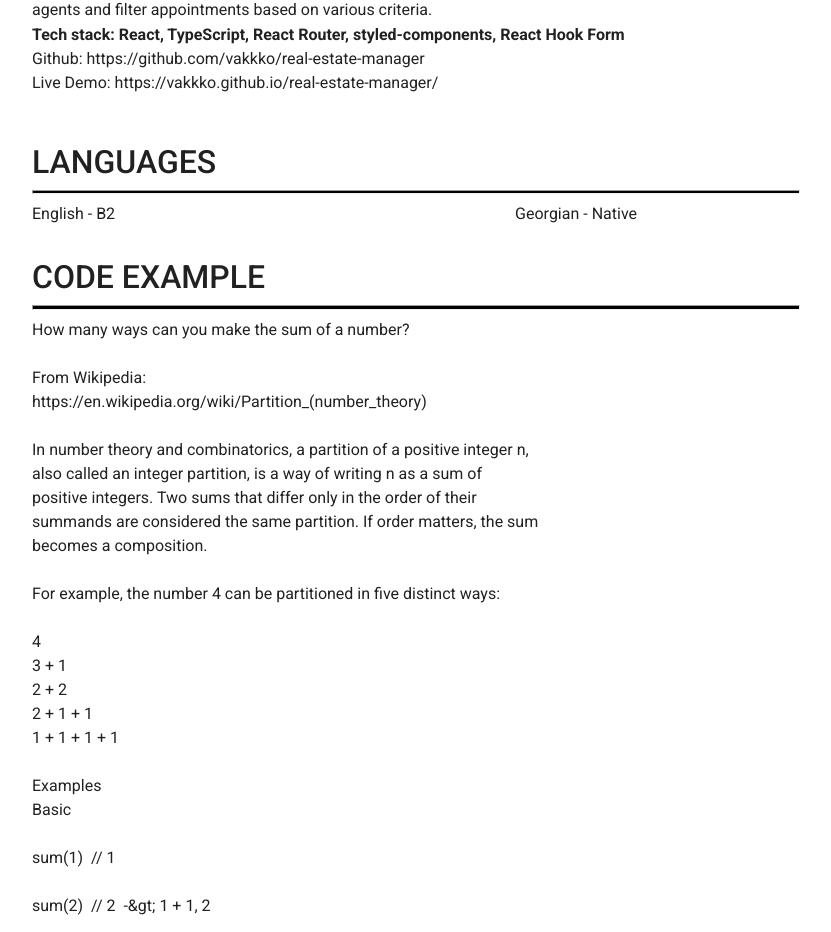
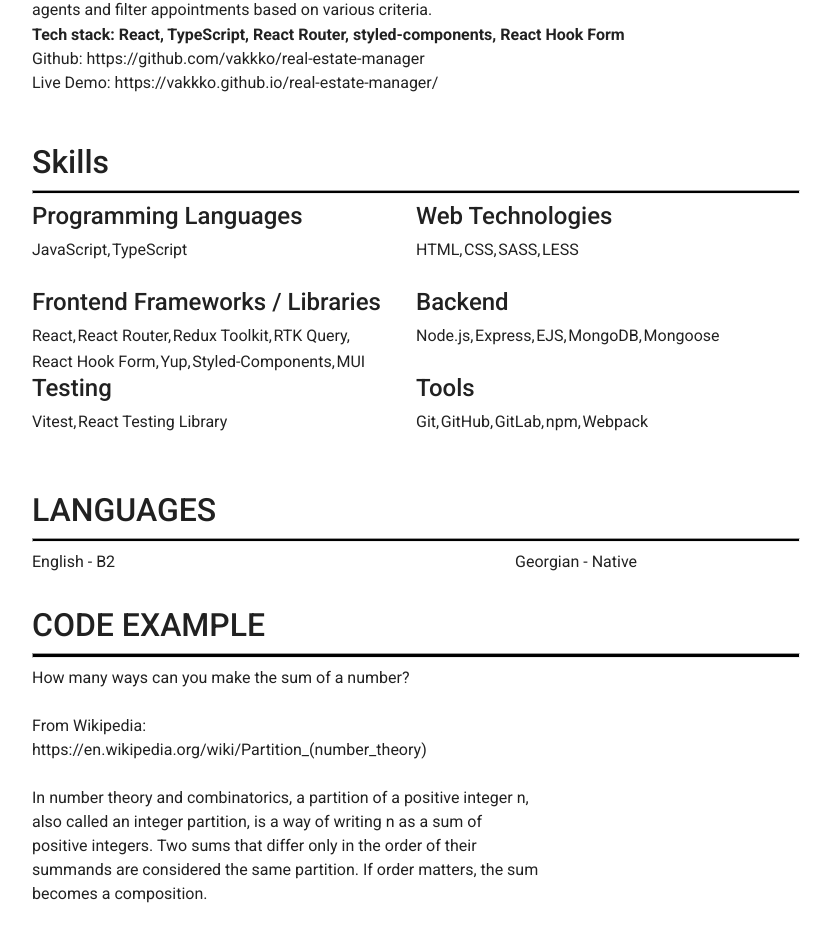
Before and after one commit to vakkko/rsschool-cv, a React (Vite) app in the folder cv/: page / in a window 1280 px wide. Shown: the part 1431-2363 px from the top of the page, without its empty margins (224-1055 px from the left). Built offline with nearby package versions, Linux system fonts and the light colour scheme; some icons are missing.

Commit message:
feat: add Skills component

```diff
--- a/cv/src/components/MainContent/MainContent.tsx
+++ b/cv/src/components/MainContent/MainContent.tsx
@@ -10,6 +10,7 @@ import Box from "@mui/material/Box";
 
 import { mainContentStyles } from "./mainContent.styles";
 import CodeExample from "./CodeExample/CodeExample";
+import Skills from "./Skills/Skills";
 
 const MainContent: React.FC = () => {
   return (
@@ -18,6 +19,7 @@ const MainContent: React.FC = () => {
       <Experience />
       <Education />
       <Projects />
+      <Skills />
       <Languages />
       <CodeExample />
     </Box>
--- /dev/null
+++ b/cv/src/components/MainContent/Skills/Skill.const.ts
@@ -0,0 +1,20 @@
+export const programmingLanguages = ["JavaScript", "TypeScript"];
+
+export const webTechnologies = ["HTML", "CSS", "SASS", "LESS"];
+
+export const frontendFrameworksAndLibraries = [
+  "React",
+  "React Router",
+  "Redux Toolkit",
+  "RTK Query",
+  "React Hook Form",
+  "Yup",
+  "Styled-Components",
+  "MUI",
+];
+
+export const backend = ["Node.js", "Express", "EJS", "MongoDB", "Mongoose"];
+
+export const testing = ["Vitest", "React Testing Library"];
+
+export const tools = ["Git", "GitHub", "GitLab", "npm", "Webpack"];
--- /dev/null
+++ b/cv/src/components/MainContent/Skills/Skills.styles.ts
@@ -0,0 +1,7 @@
+import type { SxProps, Theme } from "@mui/material";
+
+export const skillsContainer: SxProps<Theme> = {
+  display: "grid",
+  gridTemplateRows: "repeat(3, 1fr)",
+  gridTemplateColumns: "repeat(2, 1fr)",
+};
--- /dev/null
+++ b/cv/src/components/MainContent/Skills/Skills.tsx
@@ -0,0 +1,41 @@
+import React from "react";
+
+import Box from "@mui/material/Box";
+
+import SectionHeader from "../Summary/SectionHeader/SectionHeader";
+import SkillsList from "./SkillsList/SkillsList";
+
+import {
+  programmingLanguages,
+  webTechnologies,
+  frontendFrameworksAndLibraries,
+  backend,
+  testing,
+  tools,
+} from "./Skill.const";
+
+import { skillsContainer } from "./Skills.styles";
+
+const Skills: React.FC = () => {
+  return (
+    <Box id="skills" component={"section"}>
+      <SectionHeader title="Skills" />
+      <Box sx={skillsContainer}>
+        <SkillsList
+          skillTitle="Programming Languages"
+          skills={programmingLanguages}
+        />
+        <SkillsList skillTitle="Web Technologies" skills={webTechnologies} />
+        <SkillsList
+          skillTitle="Frontend Frameworks / Libraries"
+          skills={frontendFrameworksAndLibraries}
+        />
+        <SkillsList skillTitle="Backend" skills={backend} />
+        <SkillsList skillTitle="Testing" skills={testing} />
+        <SkillsList skillTitle="Tools" skills={tools} />
+      </Box>
+    </Box>
+  );
+};
+
+export default Skills;
--- /dev/null
+++ b/cv/src/components/MainContent/Skills/SkillsList/SkillsList.styles.ts
@@ -0,0 +1,10 @@
+import type { SxProps, Theme } from "@mui/material";
+
+export const ListsStyles: SxProps<Theme> = {
+  mt: "0.5rem",
+  mb: 0,
+  display: "flex",
+  justifyContent: "flex-start",
+  flexWrap: "wrap",
+  gap: "0.1rem",
+};
--- /dev/null
+++ b/cv/src/components/MainContent/Skills/SkillsList/SkillsList.tsx
@@ -0,0 +1,26 @@
+import React from "react";
+
+import Box from "@mui/material/Box";
+import Typography from "@mui/material/Typography";
+
+import type { SkillsListProps } from "./SkillsList.types";
+
+import { ListsStyles } from "./SkillsList.styles";
+
+const SkillsList: React.FC<SkillsListProps> = ({ skillTitle, skills }) => {
+  return (
+    <Box>
+      <Typography variant="h3">{skillTitle}</Typography>
+      <Box component={"ul"} sx={ListsStyles}>
+        {skills.map((skill, i) => (
+          <Box component={"li"} key={i}>
+            {skill}
+            {i !== skills.length - 1 ? "," : ""}
+          </Box>
+        ))}
+      </Box>
+    </Box>
+  );
+};
+
+export default SkillsList;
--- /dev/null
+++ b/cv/src/components/MainContent/Skills/SkillsList/SkillsList.types.ts
@@ -0,0 +1,4 @@
+export interface SkillsListProps {
+  skillTitle: string;
+  skills: string[];
+}
```
